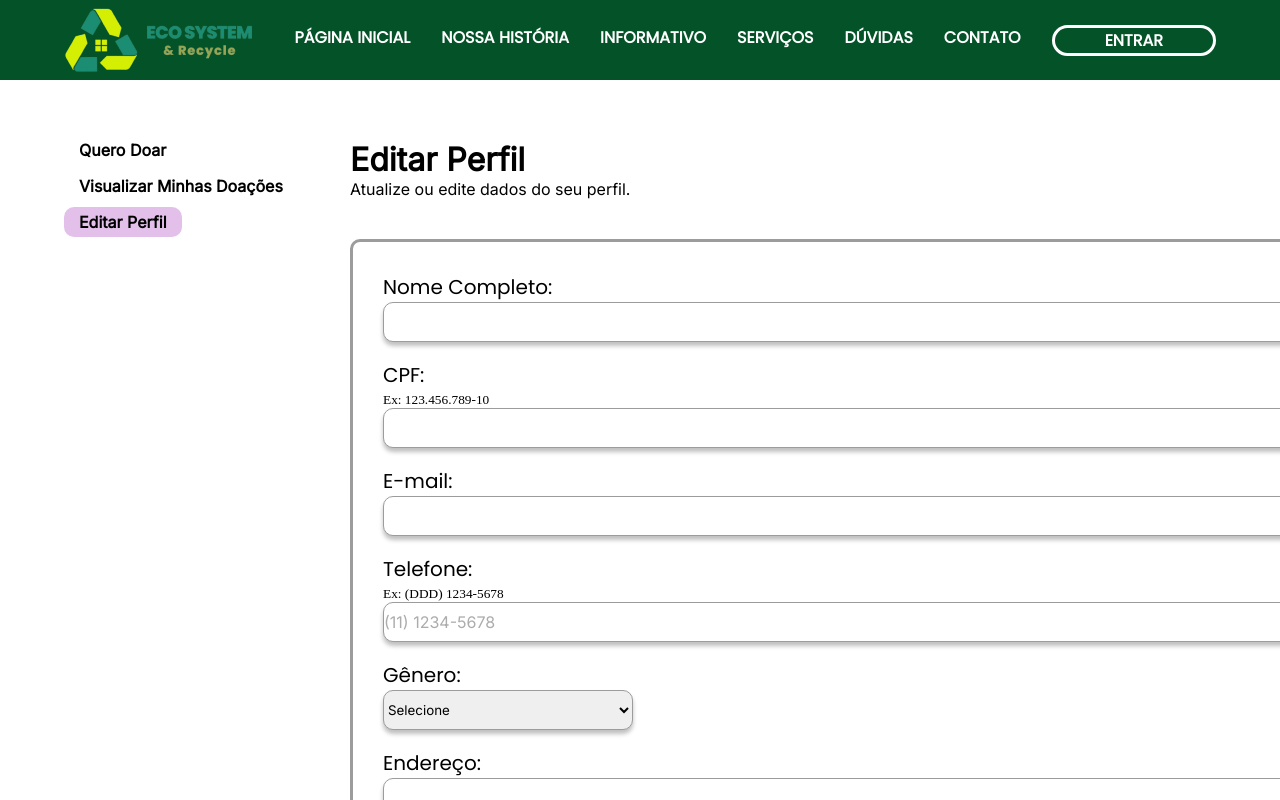
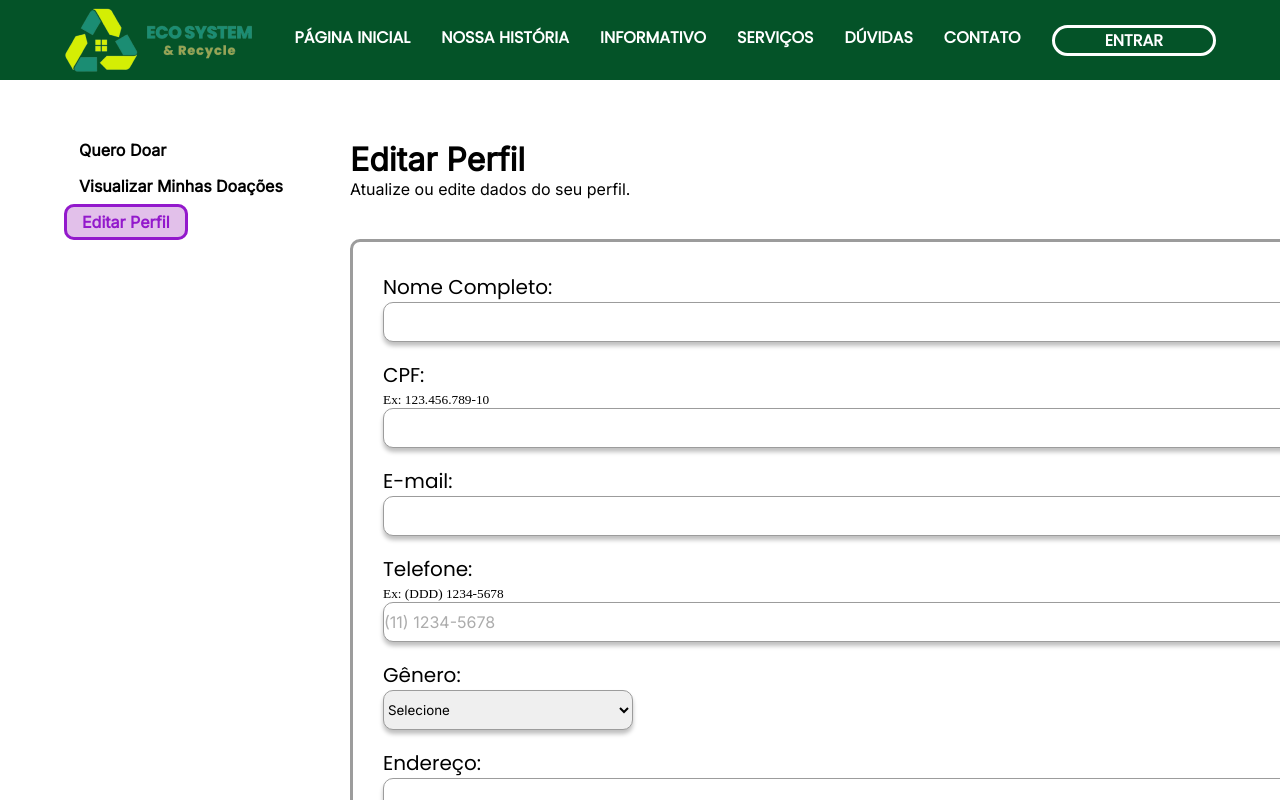
Before and after one commit to RosemeireOliveira/api-ecosystem, a React (Vite) app: page /editarperfildoador in a window 1280 px wide. Shown: the top 800 px of the page. Built offline with nearby package versions, Linux system fonts and the light colour scheme.

Commit message:
Finalização da tela

```diff
--- a/src/index.css
+++ b/src/index.css
@@ -12,6 +12,7 @@
   --font2: 'Inter', sans-serif;
   --verde1: #045328;
   --branco: #fff;
+  --roxo: #9319CC;
 }
 
 .wrapper{
--- a/src/pages/EditarPerfilDoador/style.css
+++ b/src/pages/EditarPerfilDoador/style.css
@@ -97,7 +97,7 @@
     padding: 2px 35px;
     font-family: var(--font1);
     font-size: 18px;
-    font-weight:800;
+    font-weight: 800;
     text-transform: uppercase;
 }
 
```
